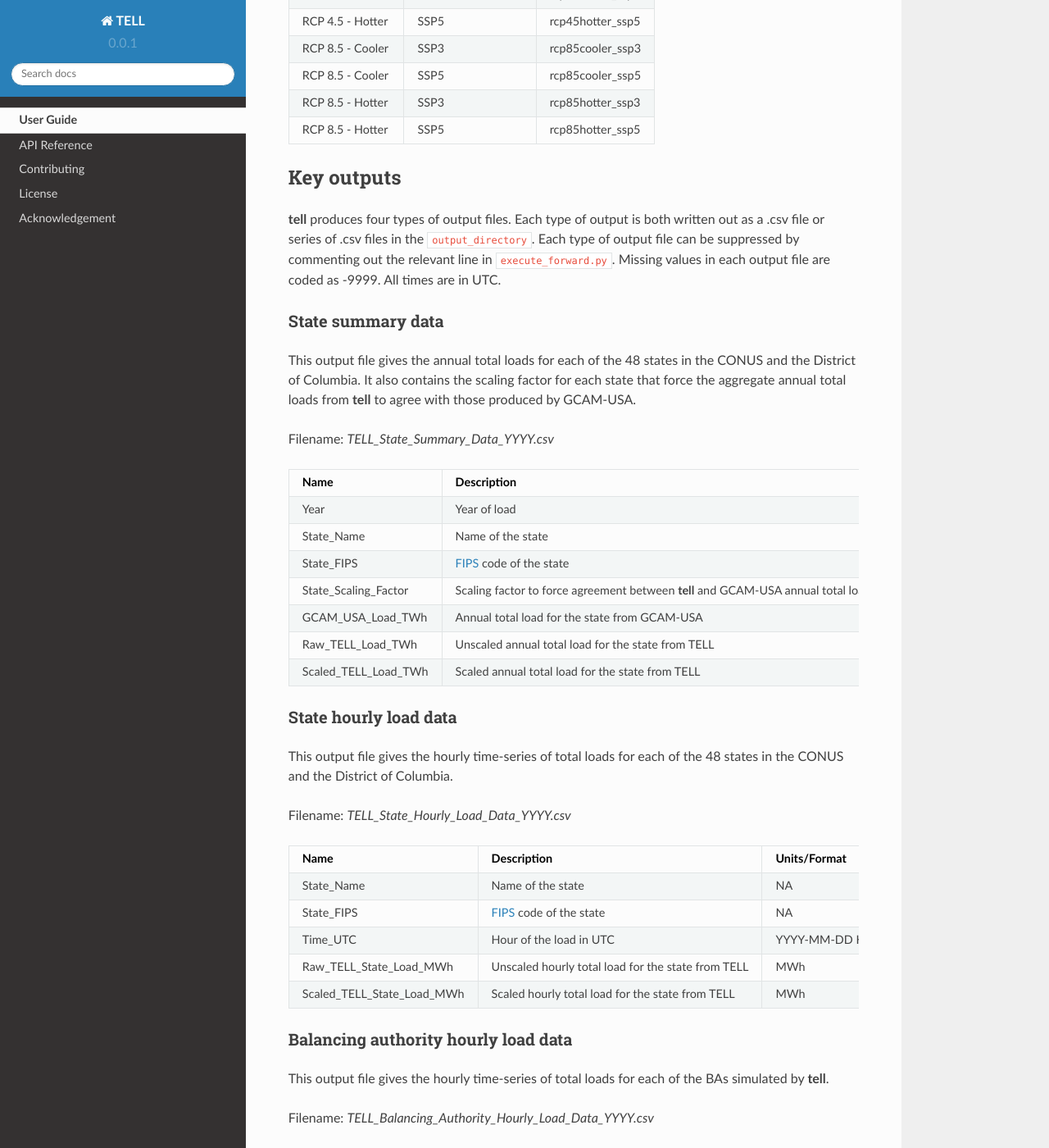
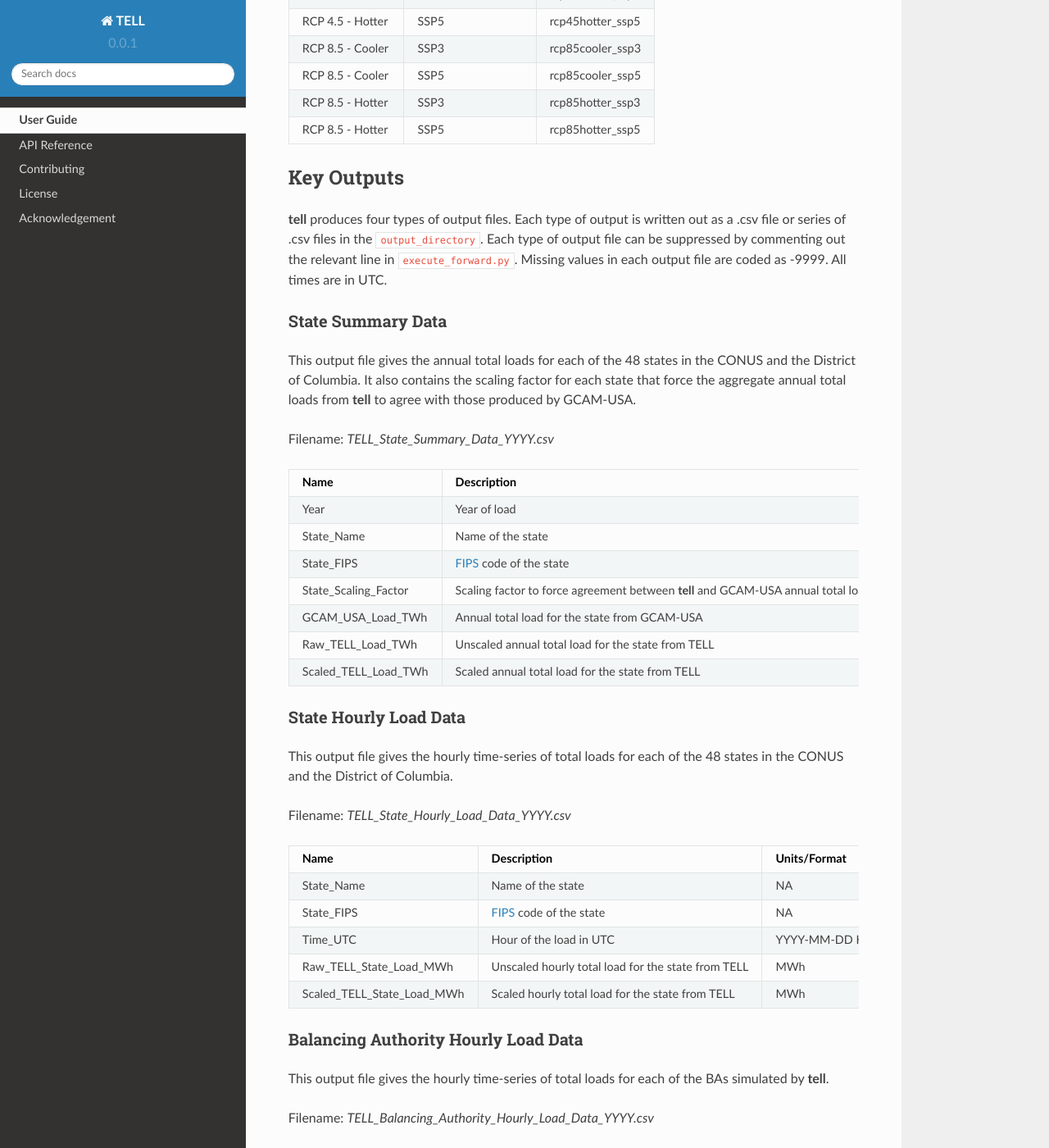
Before and after one commit to IMMM-SFA/tell, a Sphinx documentation site: the page built from doc/source/user_guide.rst, in a window 1280 px wide and 1400 px high, scrolled down 8033 px. Shown: the whole window at 82% size. Built offline with Sphinx 7.4.7 and the Read the Docs theme 2.0.0, drawn with Linux system fonts in a browser that asks for light colours; pages that are not in the unit, such as notebooks, are missing from menus; some of the changed text lies outside the part shown.

Commit message:
Update user_guide.rst

```diff
--- a/doc/source/user_guide.rst
+++ b/doc/source/user_guide.rst
@@ -419,7 +419,7 @@ general form of each MLP model is:
 
    y_{pred} = y_{MLP} + `\epsilon`
 
-where y:subscript:`MLP` is the actual MLP model and epsilon represents a linear model that uses the annual evolution of total population
+where y :subscript:`MLP` is the actual MLP model and epsilon represents a linear model that uses the annual evolution of total population
 within the BA service territory to predict the residuals from the actual MLP model for a given BA. The MLP model for each BA is trained and
 evaluated independently. Hyperparameter tuning for the models is done using grid search. The MLP models are trained on historical load data
 from the `EIA-930 <https://www.eia.gov/electricity/gridmonitor/about>`_ dataset and weather from IM3's historical runs using the Weather
@@ -501,13 +501,14 @@ and Shared Socioeconomic Pathways (`SSPs <https://en.wikipedia.org/wiki/Shared_S
       - rcp85hotter_ssp5
 
 
-Key outputs
+Key Outputs
 -----------
-**tell** produces four types of output files. Each type of output is both written out as a .csv file or series of .csv files in the ``output_directory``.
+**tell** produces four types of output files. Each type of output is written out as a .csv file or series of .csv files in the ``output_directory``.
 Each type of output file can be suppressed by commenting out the relevant line in ``execute_forward.py``. Missing values in each output file are
 coded as -9999. All times are in UTC.
 
-State summary data
+
+State Summary Data
 ~~~~~~~~~~~~~~~~~~
 This output file gives the annual total loads for each of the 48 states in the CONUS and the District of Columbia. It also contains the scaling factor for
 each state that force the aggregate annual total loads from  **tell** to agree with those produced by GCAM-USA.
@@ -543,7 +544,7 @@ Filename: *TELL_State_Summary_Data_YYYY.csv*
       - TWh
 
 
-State hourly load data
+State Hourly Load Data
 ~~~~~~~~~~~~~~~~~~~~~~
 This output file gives the hourly time-series of total loads for each of the 48 states in the CONUS and the District of Columbia.
 
@@ -572,7 +573,7 @@ Filename: *TELL_State_Hourly_Load_Data_YYYY.csv*
       - MWh
 
 
-Balancing authority hourly load data
+Balancing Authority Hourly Load Data
 ~~~~~~~~~~~~~~~~~~~~~~~~~~~~~~~~~~~~
 This output file gives the hourly time-series of total loads for each of the BAs simulated by **tell**.
 
@@ -601,7 +602,7 @@ Filename: *TELL_Balancing_Authority_Hourly_Load_Data_YYYY.csv*
       - MWh
 
 
-County hourly load data
+County Hourly Load Data
 ~~~~~~~~~~~~~~~~~~~~~~~~~~~~~~~~~~~~
 This collection of output files gives the hourly time-series of total loads for each county in the CONUS and the District of Columbia.
 These output files are stored in a subdirectory of ``output_directory`` named ``County_Level_Data``.
```
Also changed, not shown: other parts of doc/source/user_guide.rst (+8 -8 lines).
